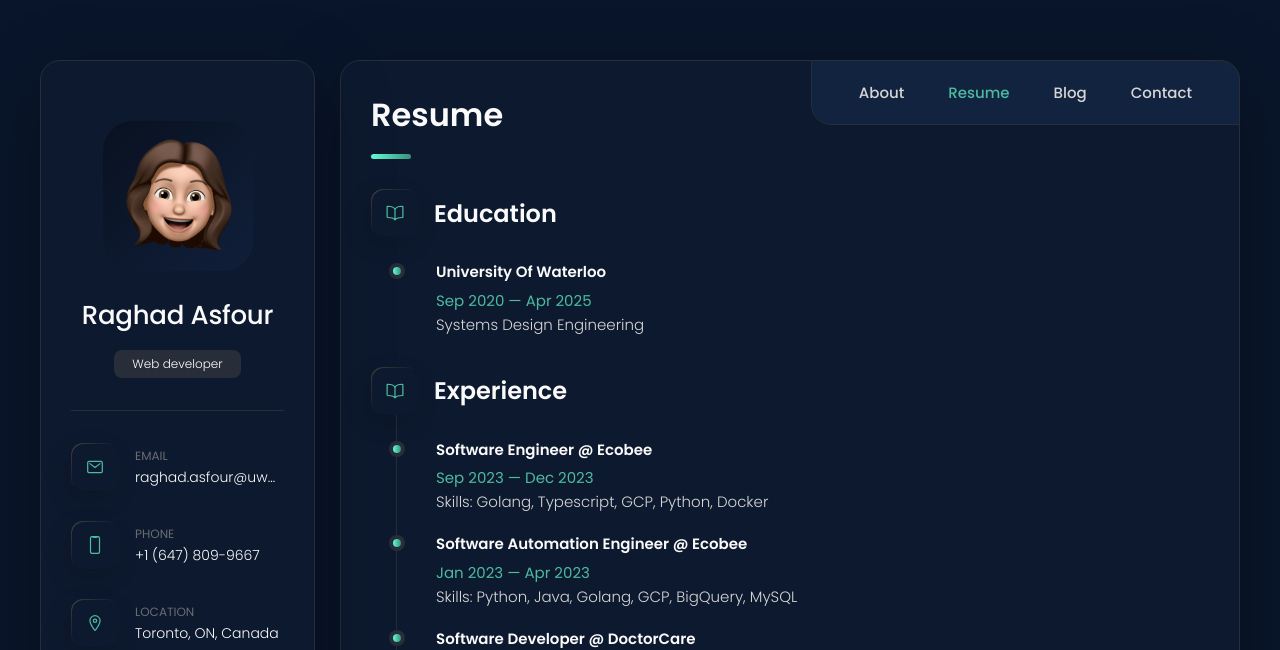
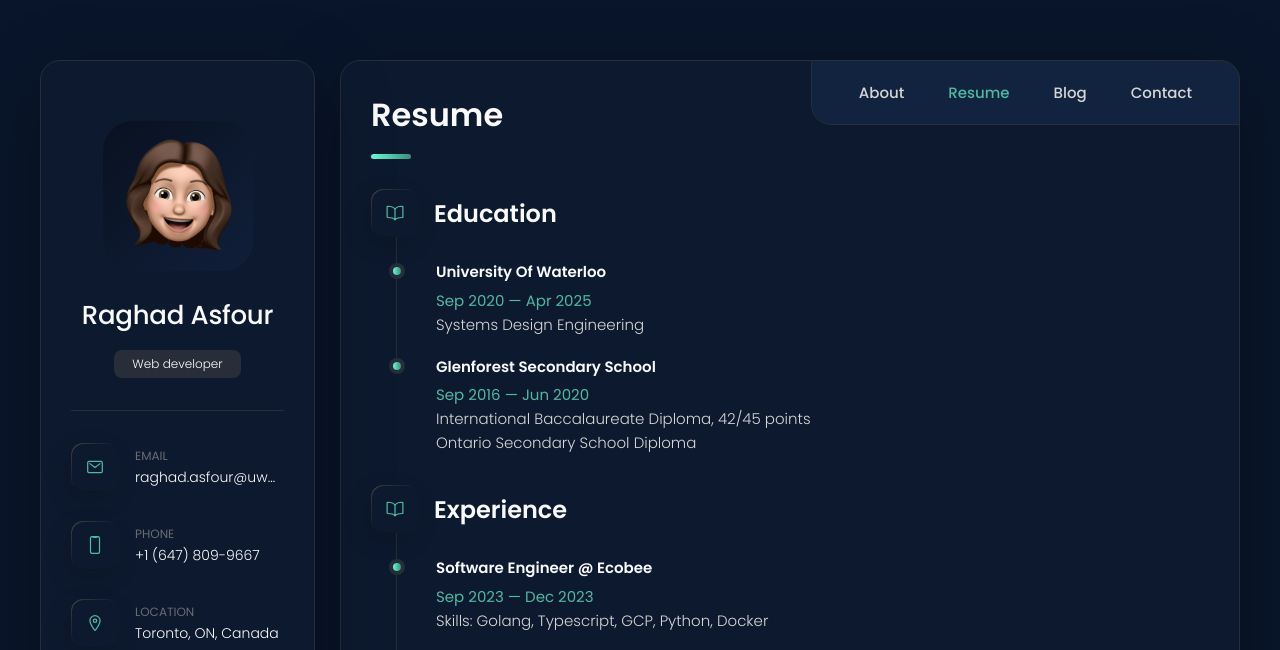
Before and after one commit to raghadasfour-02/personal-portfolio, a plain HTML site: page index.html in a window 1280 px wide. Both pictures are taken after a click on the button "Resume". Shown: the top 650 px of the page. Drawn offline with nearby package versions, Linux system fonts and the light colour scheme.

Commit message:
Update High School Section

```diff
--- a/index.html
+++ b/index.html
@@ -339,6 +339,19 @@
 
               <p class="timeline-text">
                 Systems Design Engineering
+              </p>
+
+            </li>
+
+            <li class="timeline-item">
+
+              <h4 class="h4 timeline-item-title">Glenforest Secondary School</h4>
+
+              <span>Sep 2016 — Jun 2020</span>
+
+              <p class="timeline-text">
+                International Baccalaureate Diploma, 42/45 points <br>
+                Ontario Secondary School Diploma
               </p>
 
             </li>
```
